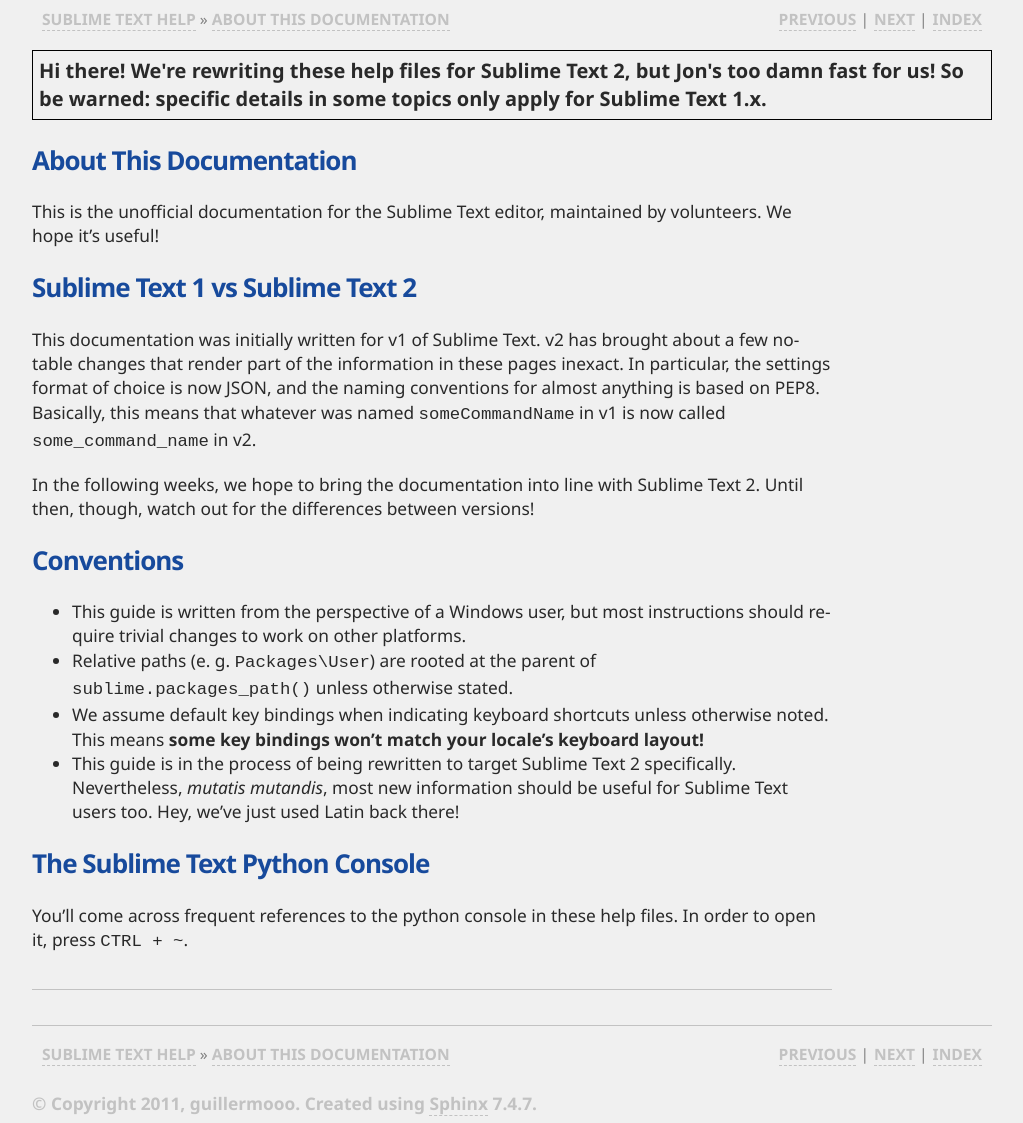
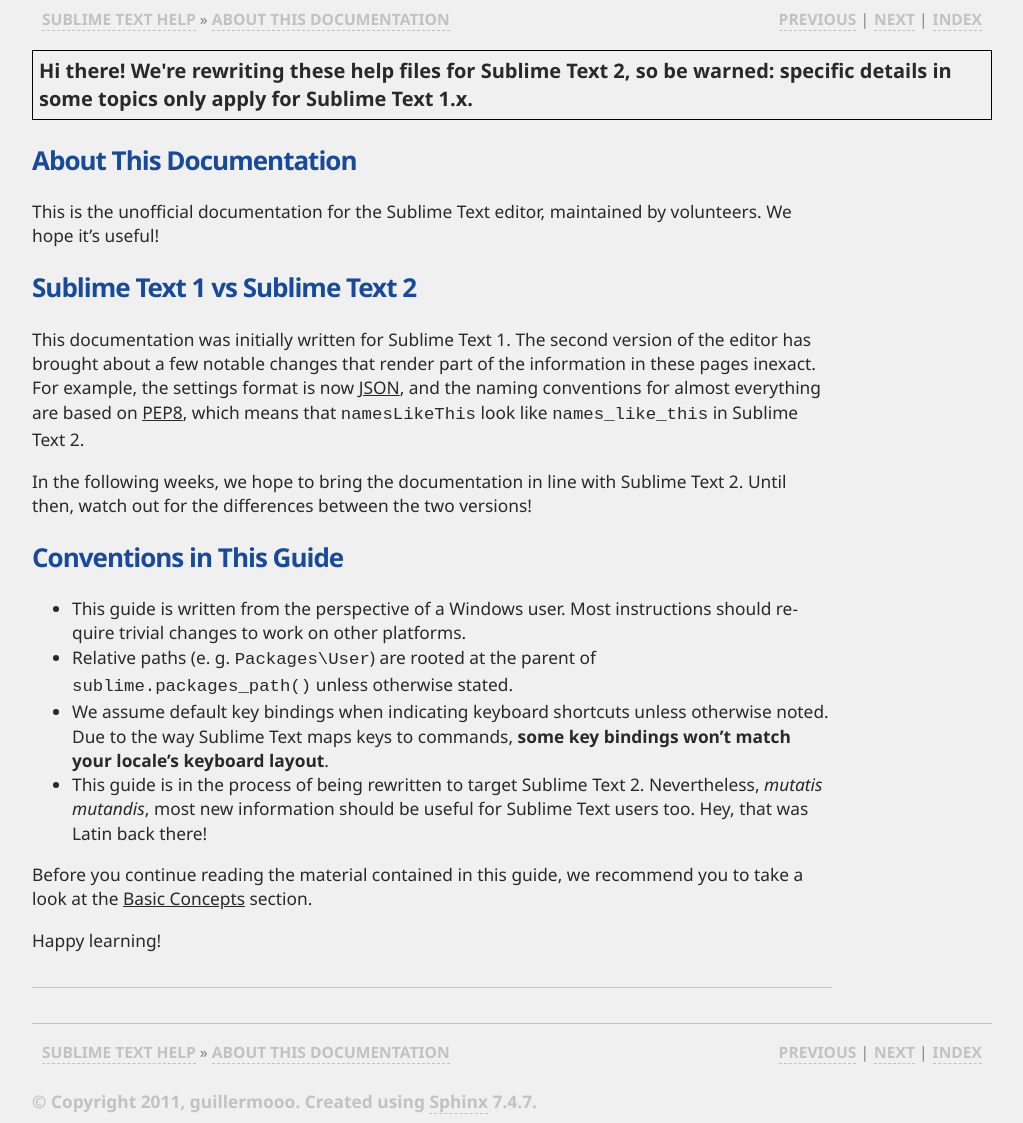
Before and after one commit to guillermooo/sublime-undocs, a Sphinx documentation site: the page built from source/conventions.rst, in a window 1280 px wide. Shown: the whole page, without its empty margins (128-1151 px from the left). Built offline with Sphinx 7.4.7, drawn with Linux system fonts in a browser that asks for light colours.

```diff
--- a/source/_themes/modern/layout.html
+++ b/source/_themes/modern/layout.html
@@ -19,7 +19,7 @@
 
 {% block document %}
 <p style="font-size: 15pt; font-weight: bold; border: 1px solid black; padding: 0.3em 0.3em 0.3em 0.3em">
-Hi there! We're rewriting these help files for Sublime Text 2, but Jon's too damn fast for us! So be warned: specific details in some topics only apply for Sublime Text 1.x.
+Hi there! We're rewriting these help files for Sublime Text 2, so be warned: specific details in some topics only apply for Sublime Text 1.x.
 </p>
 
 {{ super() }}
--- a/source/conventions.rst
+++ b/source/conventions.rst
@@ -7,36 +7,36 @@ volunteers. We hope it's useful!
 Sublime Text 1 vs Sublime Text 2
 ********************************
 
-This documentation was initially written for v1 of Sublime Text. v2 has brought
-about a few notable changes that render part of the information in these pages
-inexact. In particular, the settings format of choice is now JSON, and the
-naming conventions for almost anything is based on PEP8. Basically, this
-means that whatever was named ``someCommandName`` in v1 is now called
-``some_command_name`` in v2.
+This documentation was initially written for Sublime Text 1. The second version
+of the editor has brought about a few notable changes that render part of the
+information in these pages inexact. For example, the settings format is now
+JSON_, and the naming conventions for almost everything are based on PEP8_, which
+means that ``namesLikeThis`` look like ``names_like_this`` in Sublime Text 2.
 
-In the following weeks, we hope to bring the documentation into line with
-Sublime Text 2. Until then, though, watch out for the differences between
-versions!
+.. _JSON: http://www.json.org/
+.. _PEP8: http://www.python.org/dev/peps/pep-0008/
 
-Conventions
-***********
+In the following weeks, we hope to bring the documentation in line with Sublime
+Text 2. Until then, watch out for the differences between the two versions!
 
-* This guide is written from the perspective of a Windows user, but most
+Conventions in This Guide
+*************************
+
+* This guide is written from the perspective of a Windows user. Most
   instructions should require trivial changes to work on other platforms.
 
 * Relative paths (e. g. ``Packages\User``) are rooted at the parent of
   ``sublime.packages_path()`` unless otherwise stated.
 
 * We assume default key bindings when indicating keyboard shortcuts unless
-  otherwise noted. This means **some key bindings won't match your locale's
-  keyboard layout!**
+  otherwise noted. Due to the way Sublime Text maps keys to commands, **some
+  key bindings won't match your locale's keyboard layout**.
 
-* This guide is in the process of being rewritten to target Sublime Text 2
-  specifically. Nevertheless, *mutatis mutandis*, most new information should
-  be useful for Sublime Text users too. Hey, we've just used Latin back there!
+* This guide is in the process of being rewritten to target Sublime Text 2.
+  Nevertheless, *mutatis mutandis*, most new information should be useful for
+  Sublime Text users too. Hey, that was Latin back there!
 
-The Sublime Text Python Console
-*******************************
+Before you continue reading the material contained in this guide, we recommend
+you to take a look at the :doc:`basic_concepts` section.
 
-You'll come across frequent references to the python console in these help
-files. In order to open it, press ``CTRL + ~``.
+Happy learning!
--- a/source/index.rst
+++ b/source/index.rst
@@ -10,6 +10,7 @@ Sublime Text Help
    :maxdepth: 2
 
    conventions
+   basic_concepts
    Core Features <core/core_features>
    Customization <customization/customization>
    Extensibility and Automation <extensibility/extensibility>
```
Also changed, not shown: source/basic_concepts.rst (added, +70 -0 lines).
